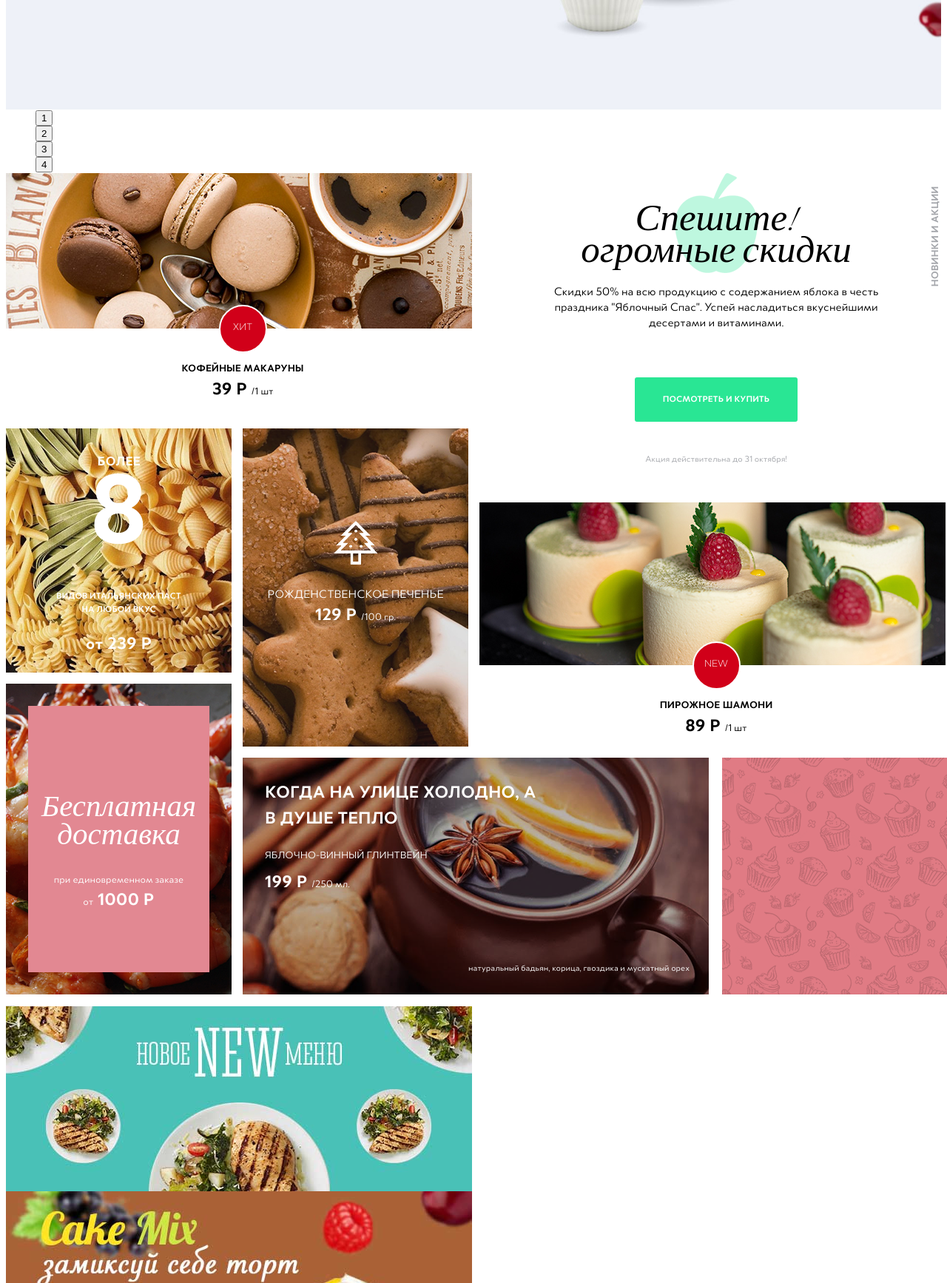
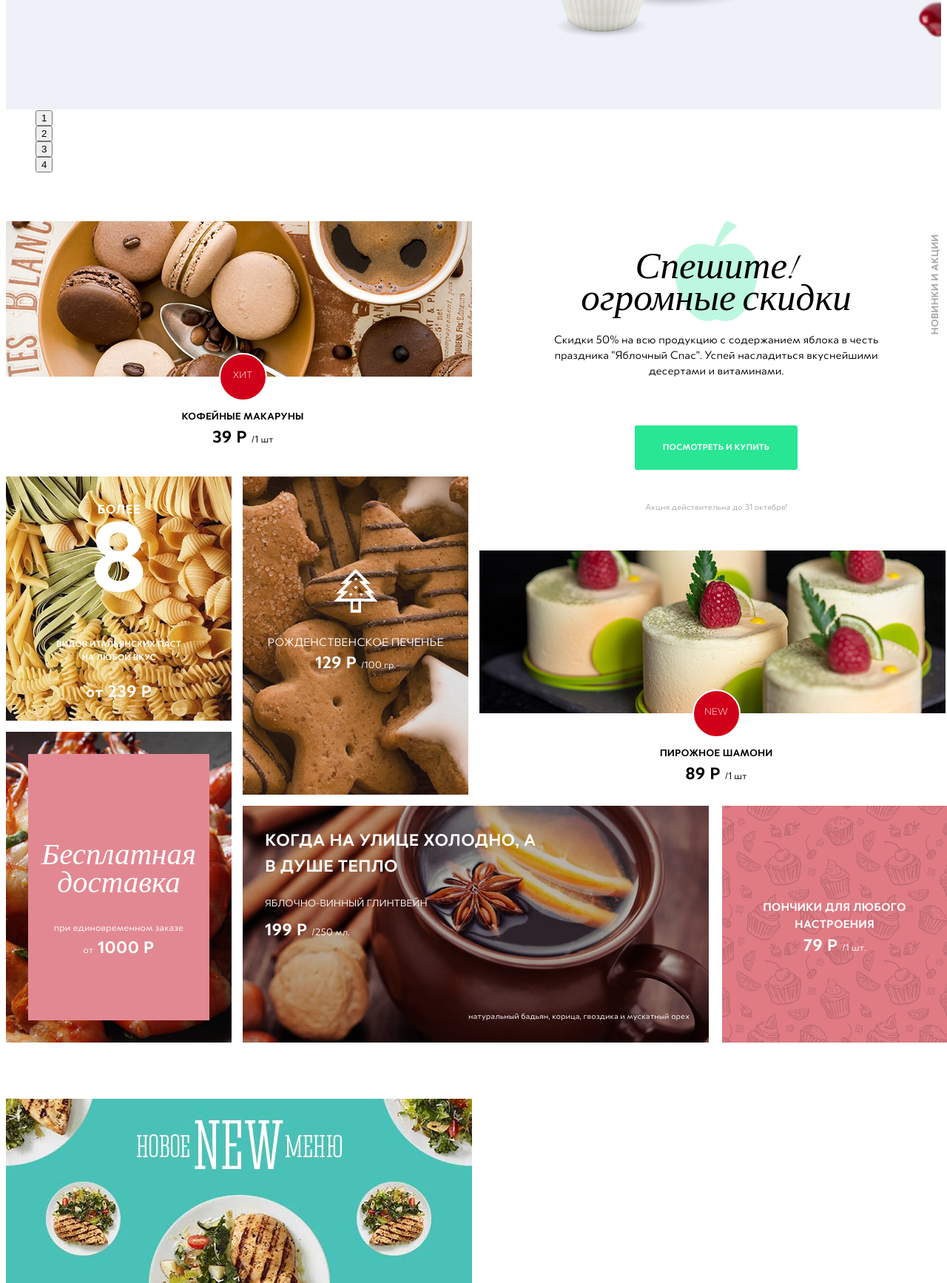
Before and after one commit to ArtGarm/caffeterria, a PHP site: page /process.php in a window 1280 px wide. Shown: the part 644-2378 px from the top of the page at 74% size. Run offline with PHP 8.4, Linux system fonts and the light colour scheme; style sheets or scripts are compiled from the project's sources; some libraries are stand-ins or nearby versions.

Commit message:
masonry 85%

```diff
--- a/css/adaptation.css
+++ b/css/adaptation.css
@@ -0,0 +1,6 @@
+@media screen and (max-width: 1024px) {
+  .mbox {
+    width: 100%;
+    max-width: 888px;
+  }
+}
--- a/css/radion.css
+++ b/css/radion.css
@@ -72,6 +72,11 @@
 }
 
 /*massonry*/
+.massonry .massonry_wrap {
+  padding-bottom: 60px;
+  padding-top: 65px;
+}
+
 .massonry .massonry_wrap:after {
   content: '';
   display: block;
@@ -152,6 +157,15 @@
 
 .massonry .massonry_item.item_8 .massonry_item_img img {
   display: inline-block;
+}
+
+.massonry .massonry_item.item_8 .massonry_item_text.absolute {
+  margin-right: 0;
+}
+
+.massonry .massonry_item.item_8 .massonry_item_fs_16 {
+  padding-top: 37%;
+  font-weight: bold;
 }
 
 .massonry .massonry_item_text {
--- a/partials/massonry.php
+++ b/partials/massonry.php
@@ -136,6 +136,15 @@
                 <div class="massonry_item_img">
                     <img src="images/massonry_item_img_8.png" alt="">
                 </div>
+                <div class="massonry_item_text absolute white padding">
+                    <div class="massonry_item_fs_16">
+                        <p>Пончики для любого</p>
+                        <p>настроения</p>
+                    </div>
+                    <div class="massonry_item_text_subdesc">
+                        79&nbsp;Р&nbsp;<span>/1 шт.</span>
+                    </div>
+                </div>
             </div>
         </div>
     </div>
--- a/sass/adaptation.scss
+++ b/sass/adaptation.scss
@@ -13,7 +13,7 @@
 
 }
 @media screen and (max-width: 1024px){
-
+    .mbox{width: 100%;max-width: 888px;}
 }
 @media screen and (max-width: 992px){
 
--- a/sass/radion.scss
+++ b/sass/radion.scss
@@ -20,7 +20,7 @@
 
 /*massonry*/
 .massonry{
-    .massonry_wrap{
+    .massonry_wrap{padding-bottom: 60px;padding-top: 65px;
         &:after{content: '';display: block;clear: both;}
     }
     .massonry_item_sizer{width: 25%;}
@@ -41,6 +41,8 @@
             .massonry_item_img{text-align: center;
                 img{display: inline-block;}
             }
+            .massonry_item_text.absolute{margin-right: 0;}
+            .massonry_item_fs_16{padding-top: 37%;font-weight: bold;}
         }
     }
     .massonry_item_text{text-align: center;
```
